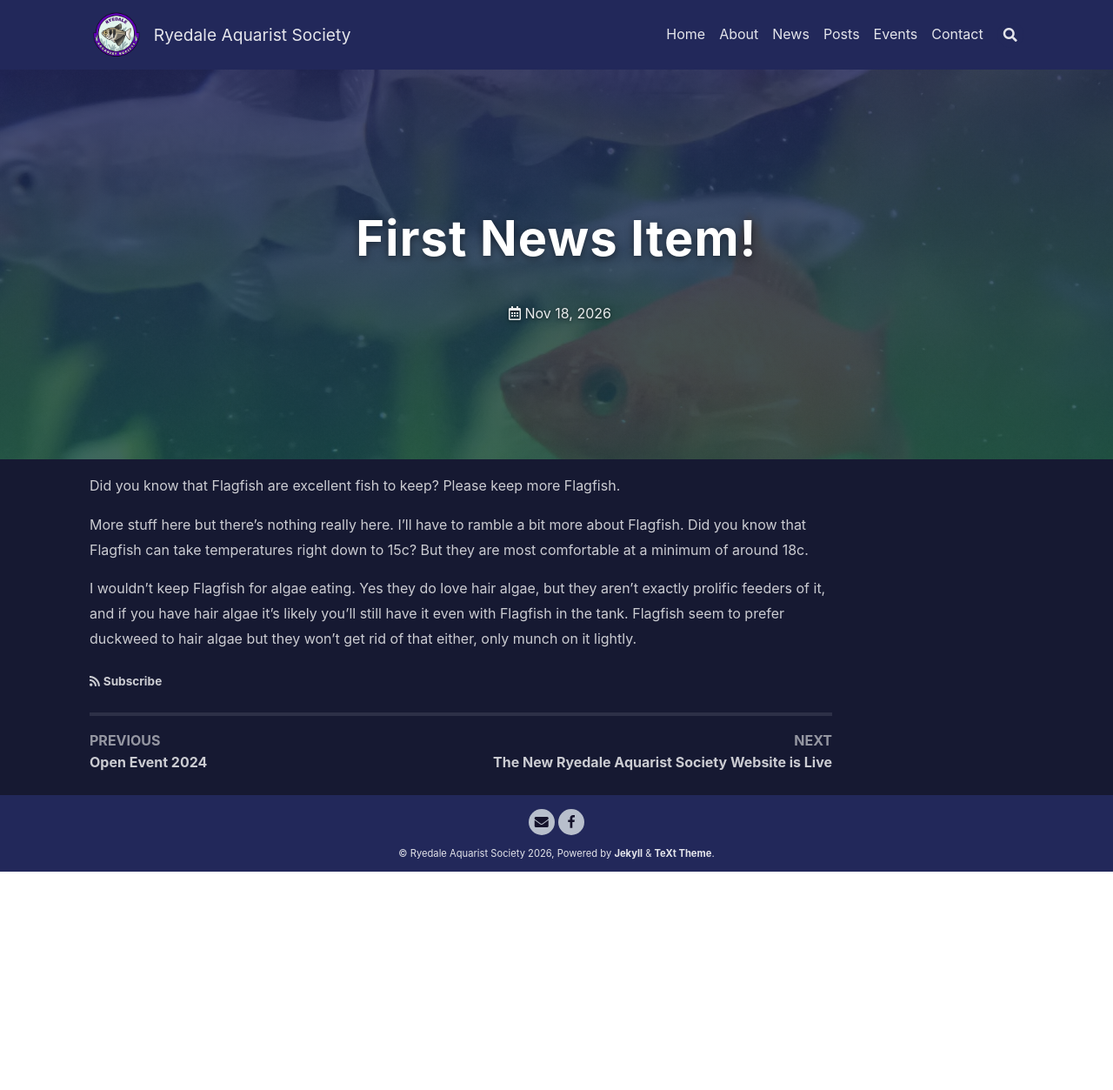
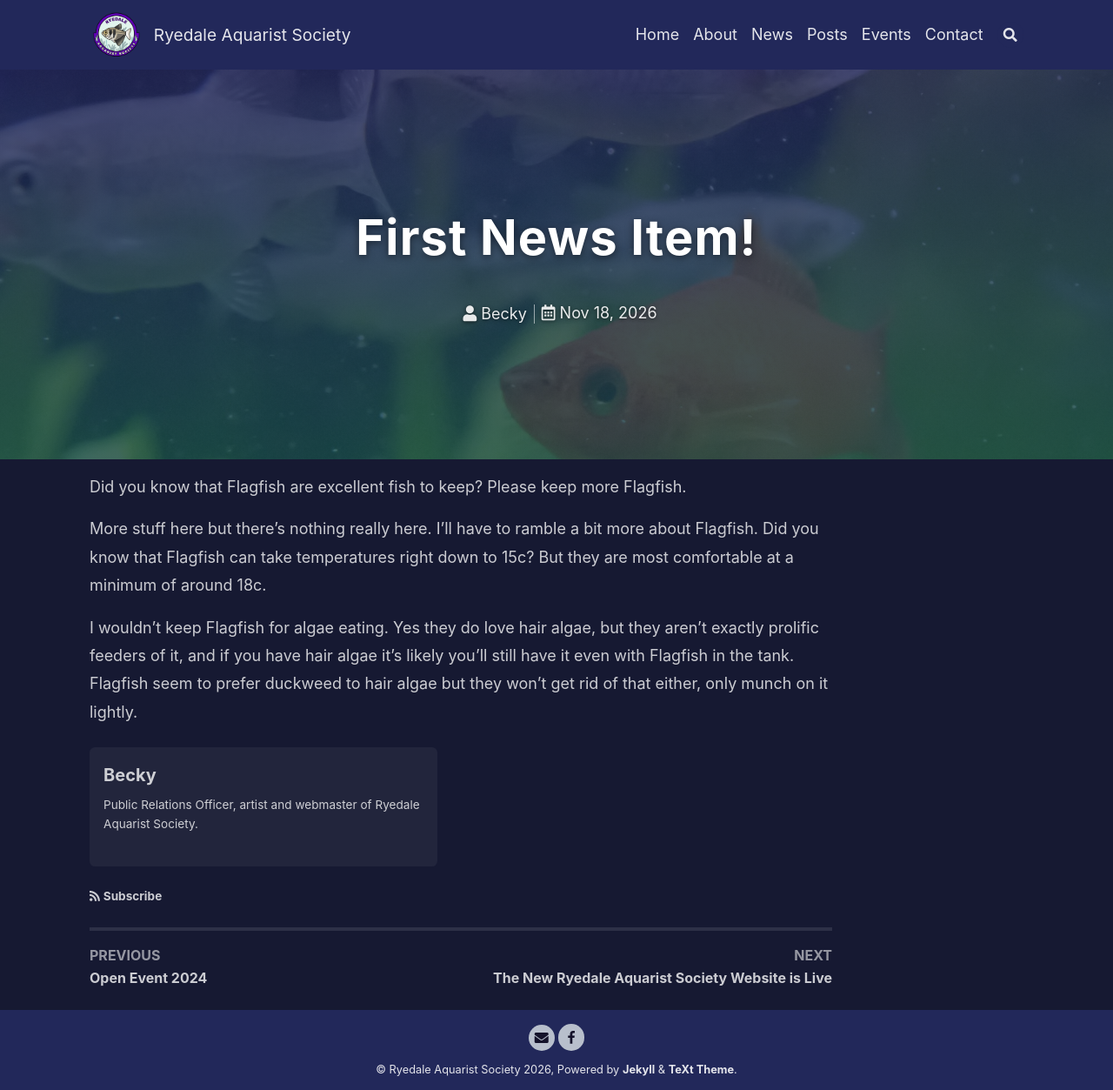
Before and after one commit to RyedaleAquaristSociety/ryedale-aquarist-society-main-site, a Jekyll site: the page built from _posts/2026-11-18-first-news-item.md, in a window 1280 px wide. Shown: the whole page at 87% size. Built offline with Jekyll 4.4.1, drawn with Linux system fonts in a browser that asks for light colours; nearby versions of some CDN libraries; before the commit the page ends 1002 px from its top, so only the background shows below that.

Commit message:
Increase font sizes across site.

```diff
--- a/_data/authors.yml
+++ b/_data/authors.yml
@@ -47,3 +47,10 @@ Malcolm Short:
   avatar    :
   bio       :
   email     :
+
+Becky:
+  name      : Becky
+  url       : https://wingandfindesigns.co.uk
+  avatar    :
+  bio       : Public Relations Officer, artist and webmaster of Ryedale Aquarist Society.
+  email     :
--- a/_posts/2026-11-18-first-news-item.md
+++ b/_posts/2026-11-18-first-news-item.md
@@ -1,5 +1,7 @@
 ---
 title: First News Item!
+author: Becky
+show_author_profile: true
 category: news
 ---
 
--- a/_sass/custom.scss
+++ b/_sass/custom.scss
@@ -141,7 +141,7 @@
   color: rgba(255, 255, 255, 0.9);
   text-shadow: 0 1px 4px rgba(0, 0, 0, 0.6);
   margin-top: 0.5rem;
-  font-size: 1rem;
+  font-size: 1.125rem;
   .right-col {
     float: none;
     display: flex;
@@ -158,6 +158,10 @@
 .item__readmore {
   display: inline-block;
   padding: 0.2rem 0;
+}
+
+.navigation__item > a {
+  font-size: 1.125rem;
 }
 
 .layout--archive > .site-tags {
@@ -177,4 +181,31 @@
   border-radius: 0.4rem;
 }
 
+.article__content {
+  font-size: 1.125rem;
+}
+
+.footer .site-info {
+  font-size: 0.8rem;
+}
+
+.item__description,
+.item__description .article__content {
+  font-size: 1.125rem;
+}
+
+.article-list .article__info {
+  font-size: 1rem;
+}
+
+.layout--archive .article-list {
+  .item__header {
+    font-size: 1.125rem;
+  }
+
+  .item__meta {
+    font-size: 1rem;
+  }
+}
+
 /* end custom scss snippet */
```
Also changed, not shown: _posts/2026-11-19-The-New-Ryedale-Aquarist-Society-Website-is-Live.md (+2 -0 lines).
